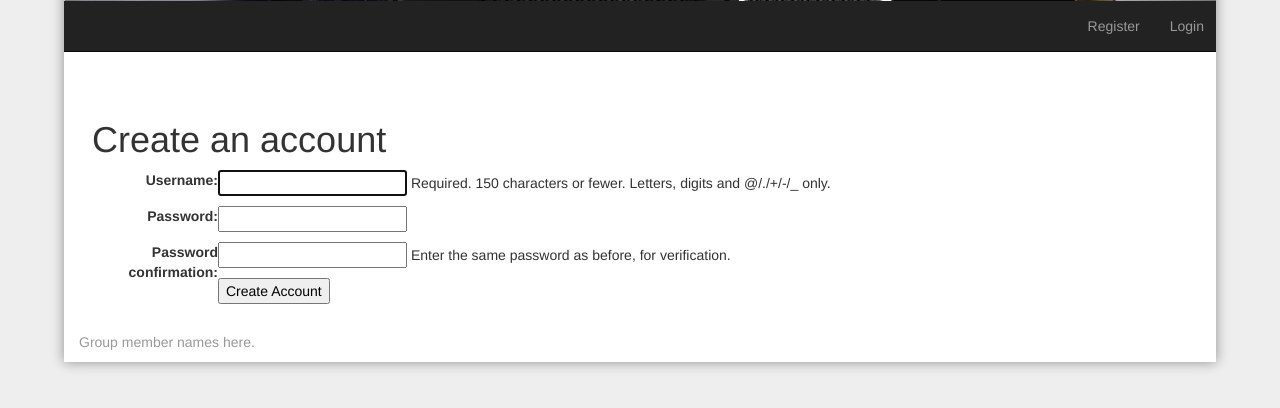
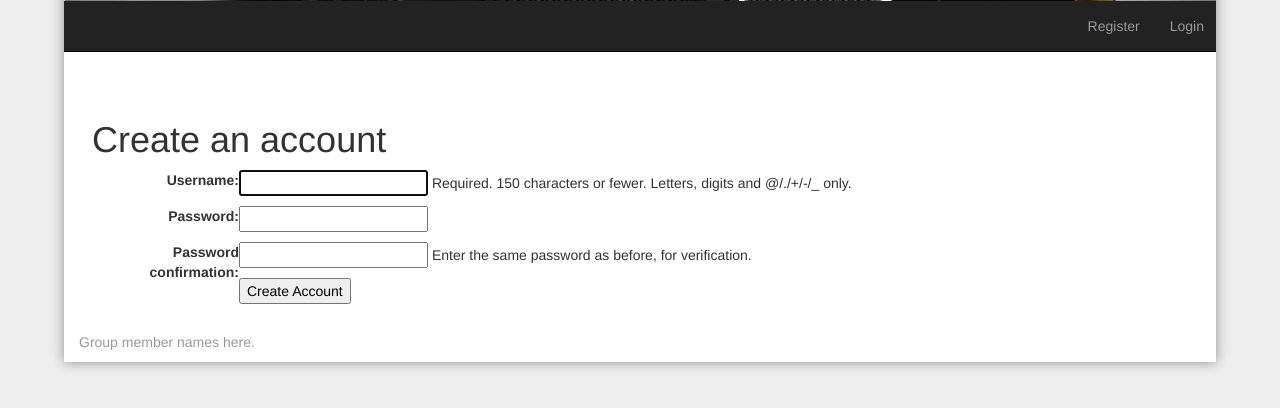
Before and after one commit to cl-ansy/vehicle-journal, a Django app: page /account/register/ in a window 1280 px wide. Shown: the part 344-752 px from the top of the page. Run offline with Django 3.2, Linux system fonts and the light colour scheme.

Commit message:
fixed css

```diff
--- a/vjournal/static/css/style.css
+++ b/vjournal/static/css/style.css
@@ -25,7 +25,7 @@ body {
 
 label {
     text-align: right;
-    width: 9em;
+    width: 10.5em;
     float: left;
 }
 
```
